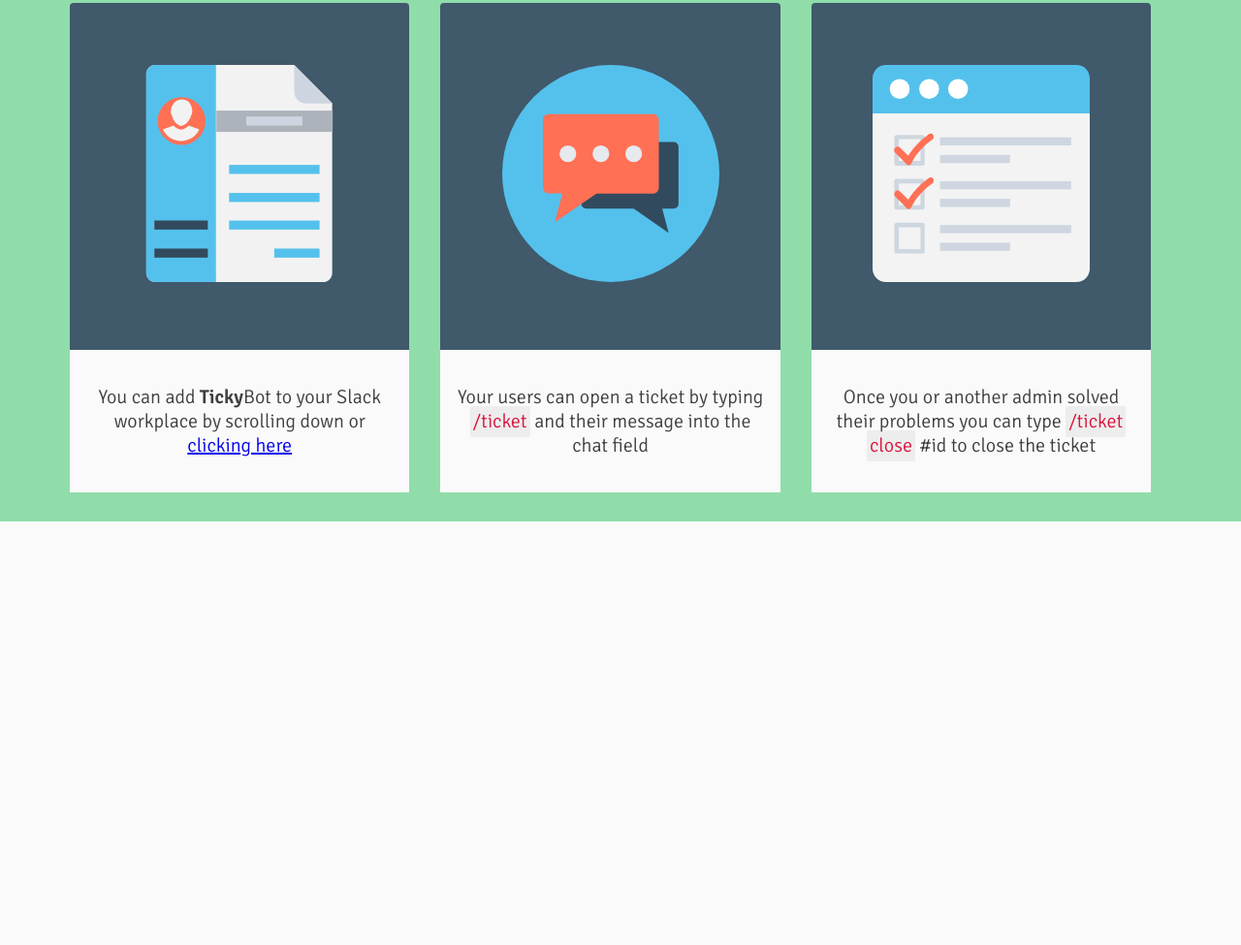
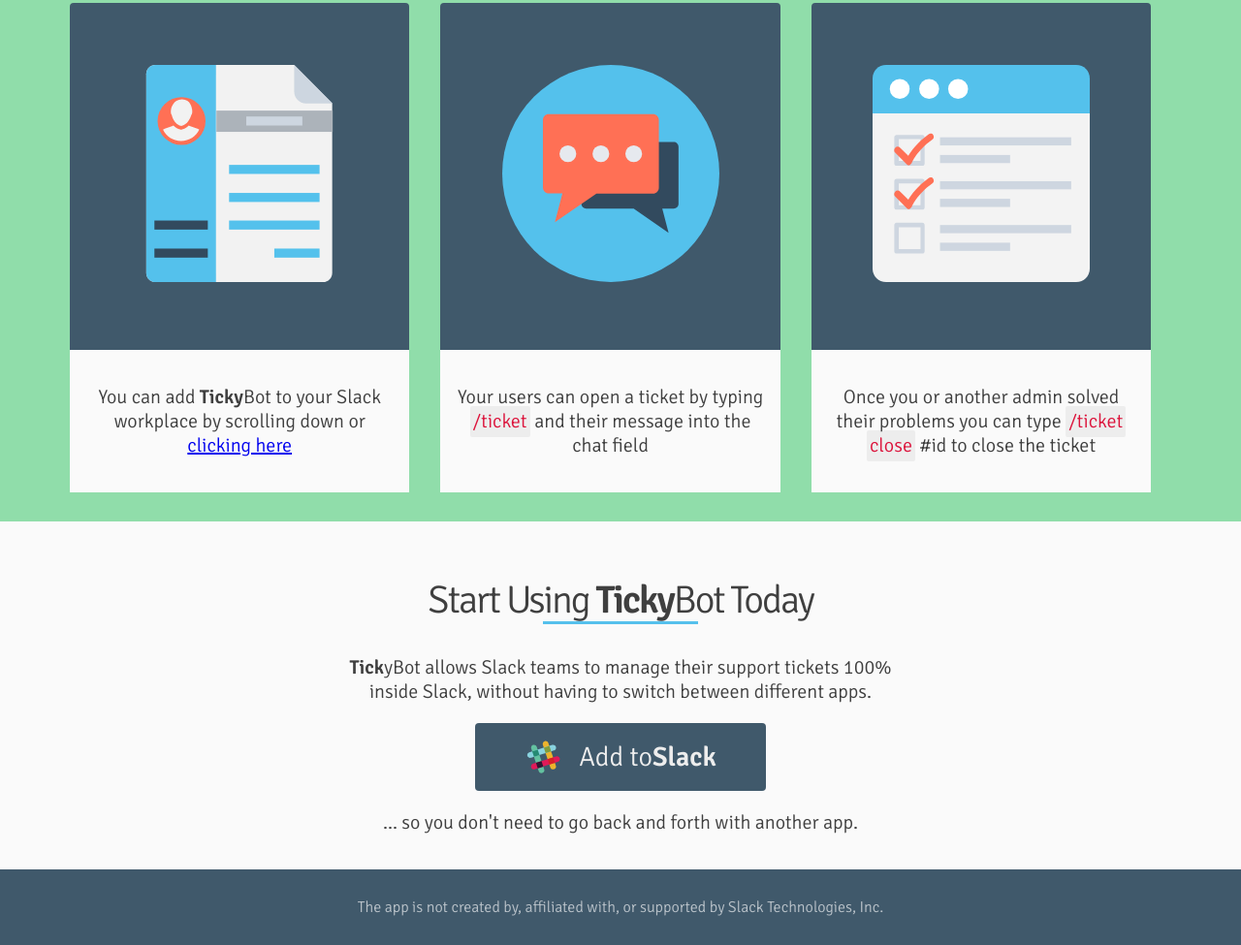
Before and after one commit to chingu-voyages/v10-toucans-team-02, a plain HTML site: page index.html in a window 1280 px wide. Shown: the part 1002-1977 px from the top of the page at 97% size. Before the commit the page ends 1540 px from the top, so only its background shows below. Drawn offline with Linux system fonts and the light colour scheme.

Commit message:
feat: add start using section and footer

```diff
--- a/index.html
+++ b/index.html
@@ -185,11 +185,45 @@
 
                 </div>
             </section>
+
+
+            <section class="page" id="startusingtickybot ">
+                <div class="container">
+                    <h3 class="page__title">
+                        Start Using <strong>Ticky</strong>Bot Today
+                    </h3>
+                    <div class="cta">
+                        <p>
+                            <strong>Tick</strong>yBot allows Slack teams to manage their support tickets 100% inside Slack, without having to switch between different apps.
+                        </p>
+
+                        <a class="btn-cta btn-cta-dark" href="https://slack.com/signin"><img src="src/assets/slack.svg">Add to <strong>Slack</strong></a>
+
+                        <p>
+                        ... so you don't need to go back and forth with another app.
+                        </p>
+
+                    </div>
+
+                </div>
+
+            </section>
+
+
         </main>
         <!-- <div>
             <h1>Chingu project</h1>
         </div> -->
 
+        <footer>
+          <div>
+            <div class="footer-text">
+              <p class="footer-text">The app is not created by, affiliated with, or supported by Slack Technologies, Inc.</p>
+            </div>
+          </div>
+
+      </footer>
+
     </div>
 </body>
 </html>
--- a/src/css/index.css
+++ b/src/css/index.css
@@ -272,3 +272,40 @@ img{
     margin: 0;
     padding: .2rem;
 }
+
+#startusingtickybot {
+    margin: 0;
+    background-color: #FAFAFA;
+    color: #3F3F3F;
+    display:flex;
+    align-items: center;
+    justify-content: center;
+}
+
+
+.cta {
+    margin: auto;
+    width: 50%;
+    text-align: center;
+    justify-content: center;
+    align-items: center;
+    text-align: center;
+}
+
+
+.btn-cta-dark {
+    background-color: #40596b;
+    color: #EDEDED;
+}
+
+footer {
+  background-color: #40596b;
+  padding: 0.8rem;
+
+}
+
+footer p {
+  font-weight: 300;
+  color: #B9C2C9;
+  text-align: center;
+}
```
